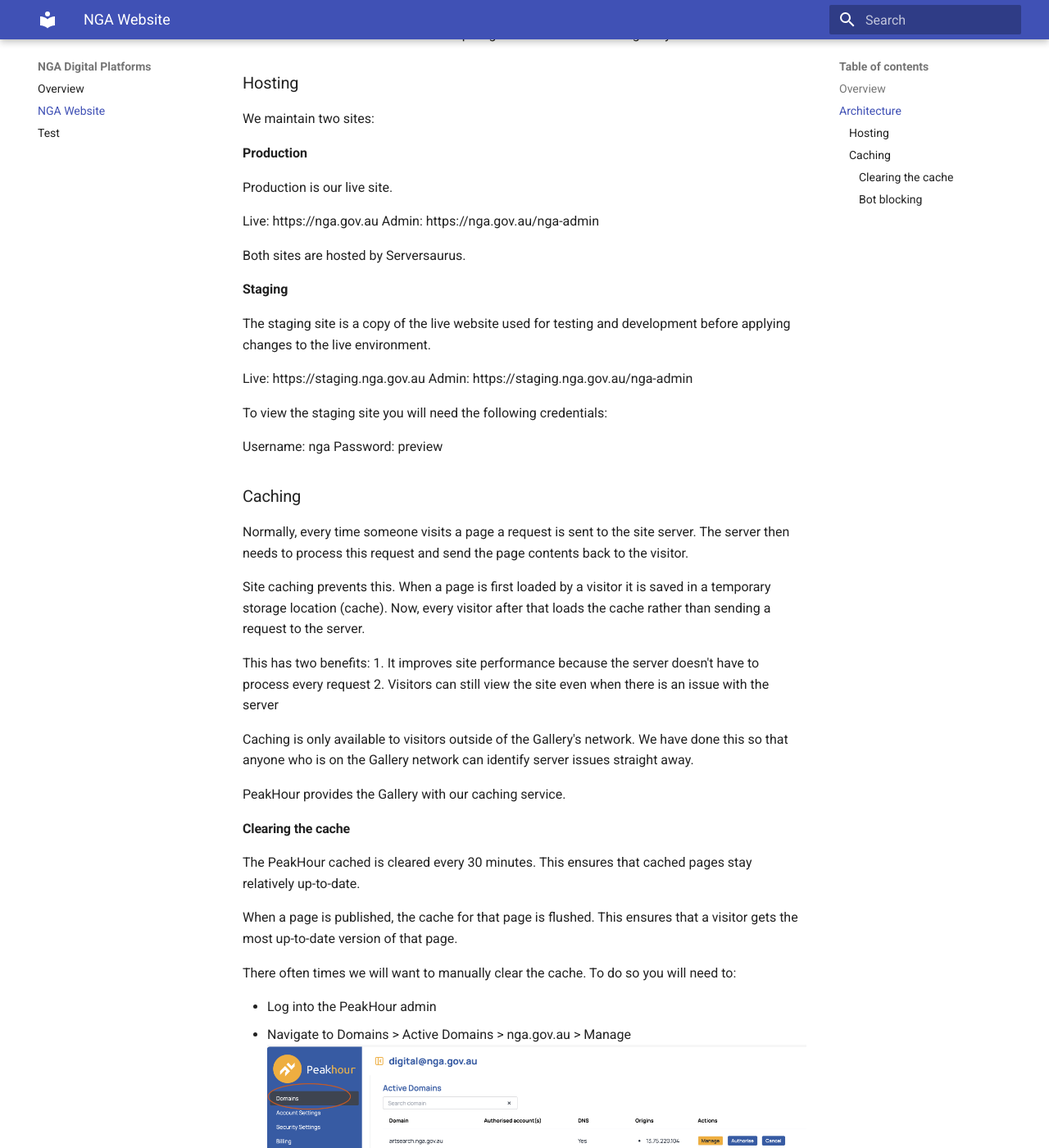
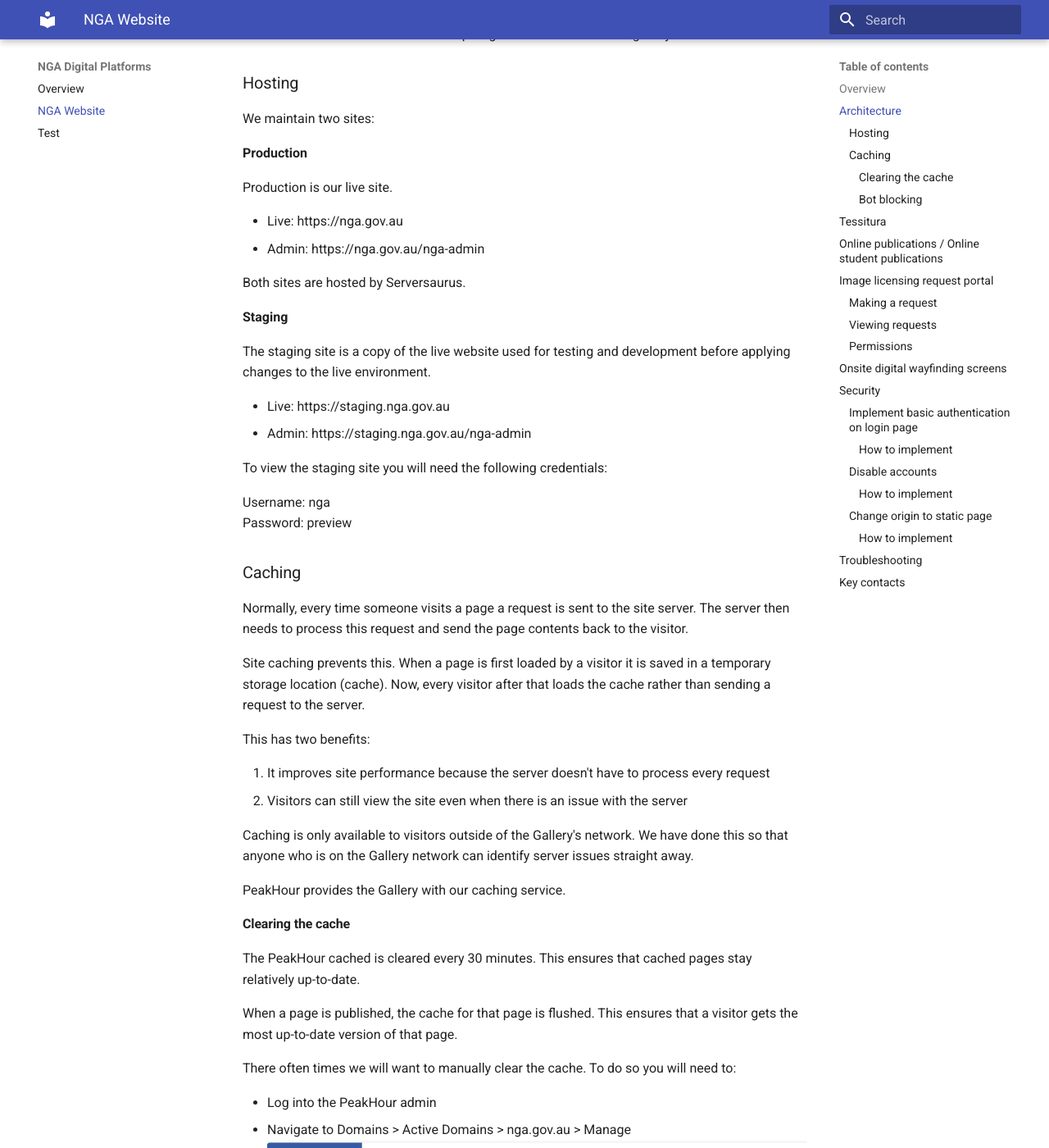
Before and after one commit to NGA-Digital/mkdocs-documentation-site, an MkDocs documentation site: the page built from docs/nga-website.md, in a window 1280 px wide and 1400 px high, scrolled down 923 px. Shown: the whole window at 82% size. Built offline with MkDocs 1.6.1 and Material for MkDocs 9.7.7, drawn with Linux system fonts in a browser that asks for light colours; a script that is not in the unit is left out; some of the changed text lies outside the part shown.

Commit message:
Update Guide “nga-website”

```diff
--- a/docs/nga-website.md
+++ b/docs/nga-website.md
@@ -38,8 +38,8 @@
 
 Production is our live site.
 
-Live: https://nga.gov.au
-Admin: https://nga.gov.au/nga-admin
+- Live: https://nga.gov.au
+- Admin: https://nga.gov.au/nga-admin
 
 Both sites are hosted by Serversaurus.
 
@@ -47,12 +47,12 @@
 
 The staging site is a copy of the live website used for testing and development before applying changes to the live environment.
 
-Live: https://staging.nga.gov.au
-Admin: https://staging.nga.gov.au/nga-admin
+- Live: https://staging.nga.gov.au
+- Admin: https://staging.nga.gov.au/nga-admin
 
 To view the staging site you will need the following credentials:
 
-Username: nga
+Username: nga<br>
 Password: preview
 
 ### Caching
@@ -62,6 +62,7 @@
 Site caching prevents this. When a page is first loaded by a visitor it is saved in a temporary storage location (cache). Now, every visitor after that loads the cache rather than sending a request to the server.
 
 This has two benefits:
+
 1. It improves site performance because the server doesn't have to process every request
 2. Visitors can still view the site even when there is an issue with the server
 
@@ -77,93 +78,67 @@
 
 There often times we will want to manually clear the cache. To do so you will need to:
 
-- Log into the PeakHour admin
-- Navigate to Domains > Active Domains > nga.gov.au > Manage
-![alt text](img/content.webp)
-- Navigate to CDN > Purge > Full site purge > Flush
+* Log into the PeakHour admin
+* Navigate to Domains > Active Domains > nga.gov.au > Manage
+  ![alt text](img/content.webp)
+* Navigate to CDN > Purge > Full site purge > Flush
 
 #### Bot blocking
+
 Peakhour restricts bots from accessing our site.
 
 Sometimes this means friendly traffic can't view the site. To whitelist this traffic you will need to get their IP address and add it to the safe list.
 
 To do this:
 
-- Log into the PeakHour admin
-- Navigate to Domains > Active Domains > nga.gov.au > Manage
-- Go to Firewall > Access Rules
-
-
-
-
+* Log into the PeakHour admin
+* Navigate to Domains > Active Domains > nga.gov.au > Manage
+* Go to Firewall > Access Rules
 
 Add the IP address
 
-Tessitura
+## Tessitura
 
 Information about our site and Tessitura can be found here.
 
-Online publications / Online student publications
+## Online publications / Online student publications
 
 Online publications are microsites that are self-contained digital publications. So far these are:
 
-Raushenberg & Johns: significant others
-
-Ceremony
-
-Stories: Australian People and Places
+- Raushenberg & Johns: significant others
+- Ceremony
+- Stories: Australian People and Places
 
 These were built by Distil Immersive.
 
 Full documentation can be found at NGA Digital Publications – Technical documentation.
 
-Image licensing request portal
+## Image licensing request portal
 
 Members of the public can request to license a work of art, image or website content.
 
-Making a request
+### Making a request
 
 The website provides two paths to make a request:
 
 1. Through a work of art page on Search the Collection
-
-
-
 2. Through the License Request form: https://nga.gov.au/licence-request/1/items-selection/
 
-Viewing requests
+### Viewing requests
 
 All requests are saved at Copyright Licence > Licence Requests  (note that pre-2026 requests are found at https://nga.gov.au/nga-admin/licence/licencerequest/).
 
+License Request form copy can be edited at `Coypright Licence > Copyright Settings`
 
+To export License Request details to an external spreadsheet, a copy function exists at `Copyright Licence > Spreadsheet`
 
-
-
-
-
-License Request form copy can be edited at Coypright Licence > Copyright Settings
-
-
-
-
-
-To export License Request details to an external spreadsheet, a copy function exists at Copyright Licence > Spreadsheet
-
-
-
-
-
-
-
-Permissions
+### Permissions
 
 Admin access to license requests are limited to the Copyright Admin group. Admin users must be added to this group to view, edit and delete license requests.
 
-Onsite digital wayfinding screens
+## Onsite digital wayfinding screens
 
 The Gallery has multiple on-premises screens that show exhibition location. E.g:
-
-
 
 These pages are authored in the Wagtail CMS.
 
@@ -173,106 +148,76 @@
 
 To ensure all content fits on the screens (1080 x 1920) there is a scaling device in the admin that can shrink or expand the type size:
 
-
-
-
-
-Security
+## Security
 
 During an elevated security alert we have additional measures we can implement.
 
-Implement basic authentication on login page
+### Implement basic authentication on login page
 
 Basic authentication is a simple way to prevent access to a web page using a username and password. When a visitor tries to access a page, the are presented with the following window:
 
-
-
-
-
-
-
 By implementing this on the site's admin login page (nga.gov.au/nga-admin), we add an extra layer of security to accessing the site's admin.
 
-How to implement
+#### How to implement
 
 Contact the Interaction Consortium on support@interaction.net.au
 
-Request for "basic auth to be implemented on nga.gov.au/nga-admin". Provide them with username and password you would like to use.
+Request for "basic auth to be implemented on nga.gov.au/nga-admin". Provide them with a username and password you would like to use.
 
 Once this is done, they will make a deployment to Production to make it live
 
 Inform key admins that this has been done and share the username and password
 
-Disable accounts
+### Disable accounts
 
 Disabling CMS accounts will ensure only key site admins can access the CMS.
 
-How to implement
+#### How to implement
 
 Contact the Interaction Consortium on support@interaction.net.au
 
 Request for them to "disable all CMS admin accounts through a command line database query". Ensure you let them know which key accounts you would like to remain active.
 
-Change origin to static page
-
+### Change origin to static page
 
 If the site is compromised, vandalised or taken down, we have a static page that we can point our domains to. This page can be found at https://papaya-lolly-8d148f.netlify.app/.
 
-
-
-How to implement
+#### How to implement
 
 Log into the Peakhour dashboard
 
 Navigate to Domains > relevant domain (e.g nga.gov.au) > Manage
 
-
-
-
 Navigate to Edge > Rules and tick “Maintenance”
 
-
-
-
-
-
-
-
-Troubleshooting
+## Troubleshooting
 
 What should I do if the site is down
 
 First notify:
-- Digital Platforms Manager
-- Online Content Producer
+
+* Digital Platforms Manager
+* Online Content Producer
 
 They will then follow this procedure.
 
 Notify:
-- The IC support@interaction.net.au.
-- PeakHour dan@peakhour.io / support@peakhour.io
+
+* The IC support@interaction.net.au.
+* PeakHour dan@peakhour.io / support@peakhour.io
 
 When you contact them please include as many details as you can:
 
-What time you started noticing the issue
-
-The URL where you’re seeing the error(s)
-
-What errors you’re seeing:
-
-Is the site not responding at all
-
-Are you getting a 500 error
-
-Are you getting a 404
-
-Who is seeing the issue (please check each of these):
-
-Logged out users on the public (outside NGA) network (you can check this with your phone with wifi turned off)
-
-Logged out users on the NGA network
-
-Logged in admin users
+- What time you started noticing the issue
+- The URL where you’re seeing the error(s)
+- What errors you’re seeing:
+  - Is the site not responding at all
+  - Are you getting a 500 error
+  - Are you getting a 404
+- Who is seeing the issue (please check each of these):
+  - Logged out users on the public (outside NGA) network (you can check this with your phone with wifi turned off)
+  - Logged out users on the NGA network
+  - Logged in admin users
 
 From experience, a site outage is usually either an issue at PeakHour or, more rarely, an issue at Serversaurus.
 
```
Also changed, not shown: other parts of docs/nga-website.md (+4 -7 lines).
